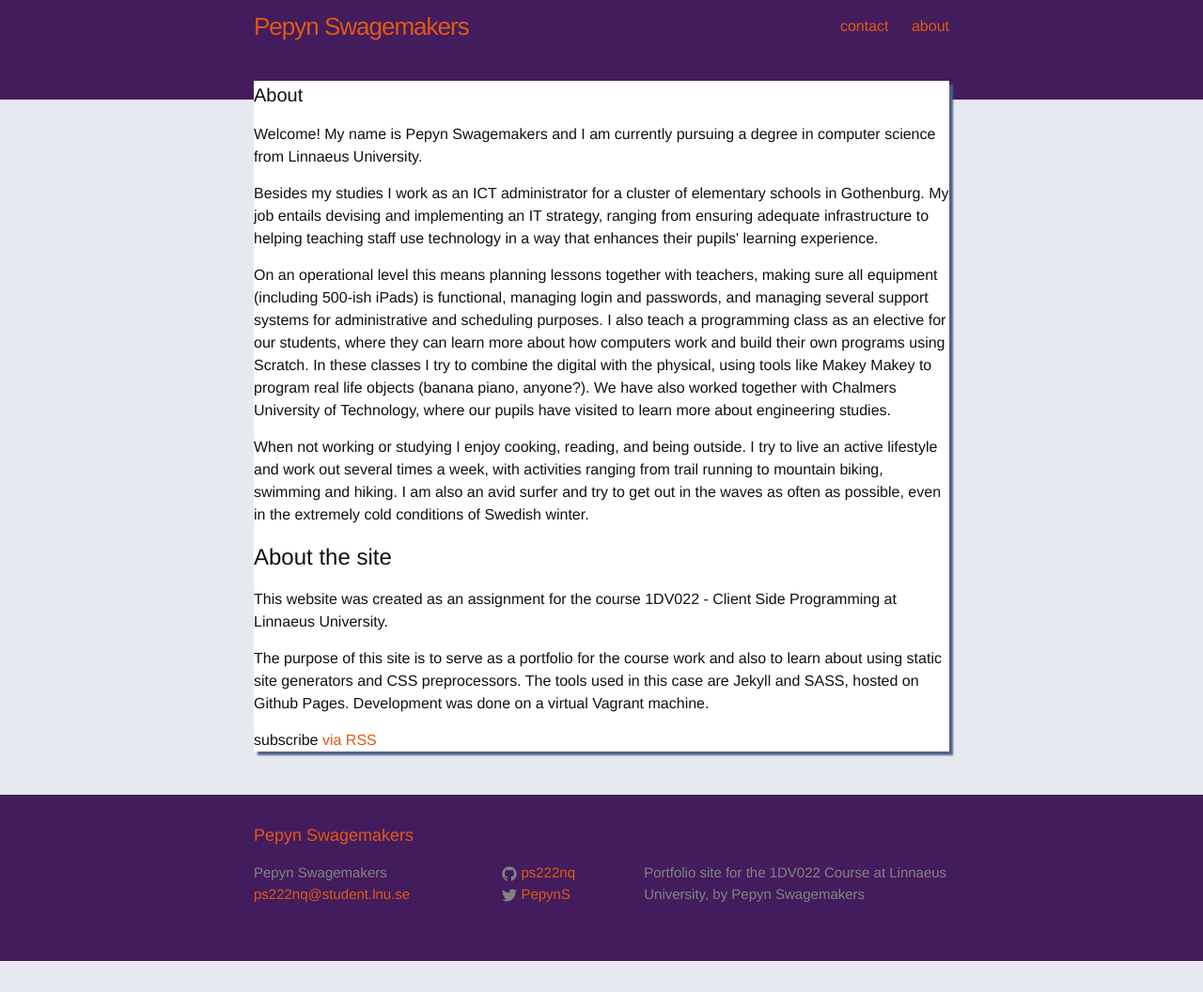
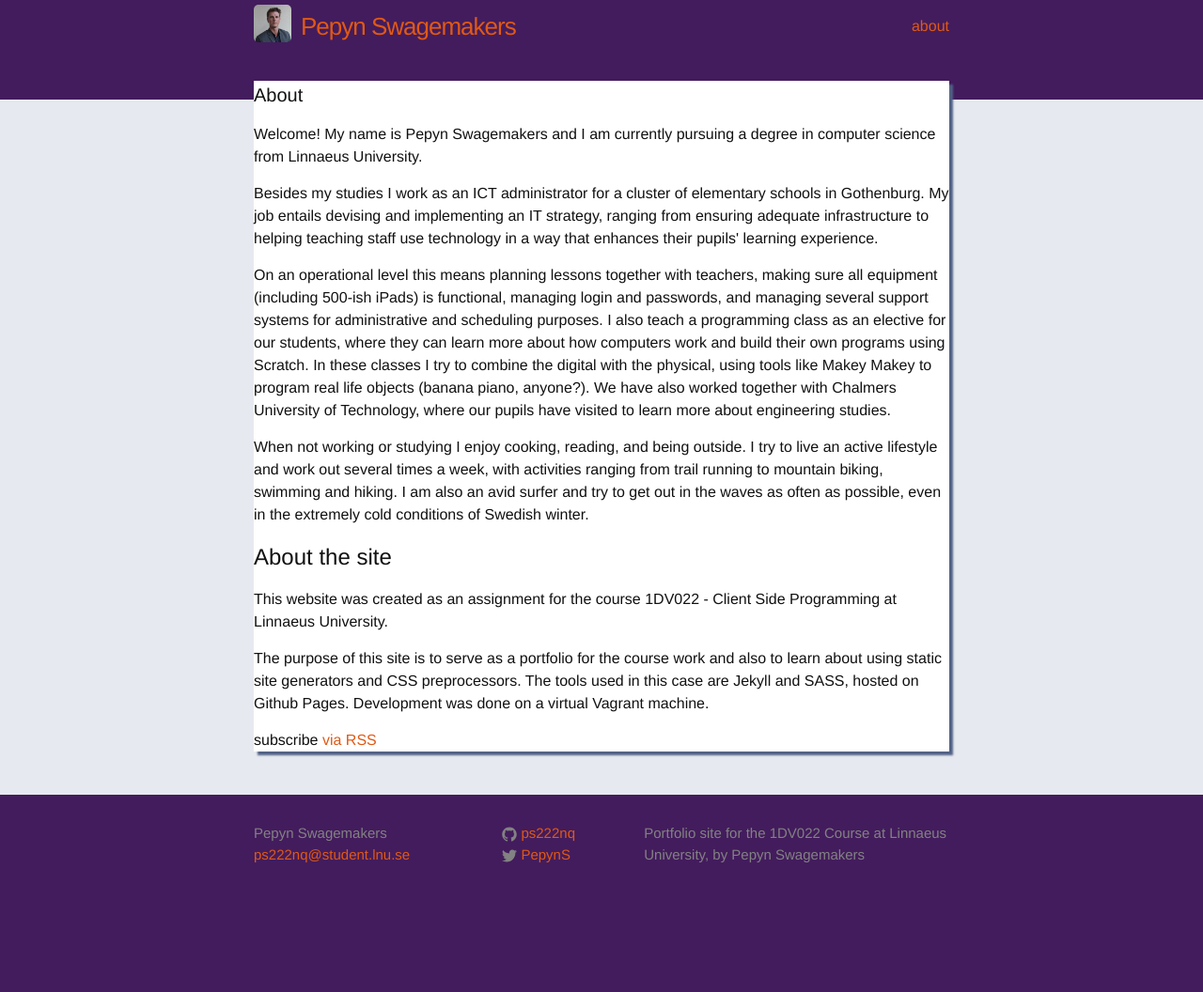
Before and after one commit to ps222nq/ps222nq.github.io, a Jekyll site: the page built from about/index.html, in a window 1280 px wide. Shown: the whole page at 94% size. Built offline with Jekyll 4.4.1, drawn with Linux system fonts in a browser that asks for light colours; before the commit the page ends 1023 px from its top, so only the background shows below that.

Commit message:
footer styling, minor changes in text

```diff
--- a/_includes/footer.html
+++ b/_includes/footer.html
@@ -1,9 +1,6 @@
 <footer class="site-footer">
 
   <div class="wrapper">
-
-    <h2 class="footer-heading">{{ site.title }}</h2>
-
     <div class="footer-col-wrapper">
       <div class="footer-col  footer-col-1">
         <ul class="contact-list">
--- a/_includes/head.html
+++ b/_includes/head.html
@@ -2,6 +2,11 @@
     <meta charset="utf-8">
     <meta name="viewport" content="width=device-width initial-scale=1" />
     <meta http-equiv="X-UA-Compatible" content="IE=edge">
+
+    <meta property="og:title" content= "{% if page.title %}{{ page.title }}{% else %}{{ site.title }}{% endif %}" />
+    <meta property="og:type" content="website" />
+    <meta property="og:url" content="{% if page.url %}{{ page.url }}{% else %}{{ site.url }}{% endif %}" />
+    <meta property="og:image" content="{{ "/src/img/pepyn.jpeg" | prepend: site.baseurl }}" />
 
     <title>{% if page.title %}{{ page.title }}{% else %}{{ site.title }}{% endif %}</title>
     <meta name="description" content="{{ site.description }}">
--- a/_includes/header.html
+++ b/_includes/header.html
@@ -2,6 +2,7 @@
 
   <div class="wrapper">
 
+    <img class="header-img" src="../img/pepyn.jpeg" alt="Pepyn Swagemakers">
     <a class="site-title" href="{{ site.baseurl }}/">{{ site.title }}</a>
     <nav class="site-nav">
       <a href="#" class="menu-icon">
--- a/_sass/_base.scss
+++ b/_sass/_base.scss
@@ -21,6 +21,8 @@ body {
     color: $text-color;
     background-color: $background-color;
     -webkit-text-size-adjust: 100%;
+    min-height: 100%;
+    margin-bottom: -200px;
 }
 
 
--- a/_sass/_layout.scss
+++ b/_sass/_layout.scss
@@ -9,6 +9,14 @@
 
     // Positioning context for the mobile navigation icon
     position: relative;
+
+    img {
+        float:left;
+        max-width: 40px;
+        max-height: 40px;
+        border-radius:5px;
+        margin: 5px 10px auto auto;
+    }
 }
 
 .site-title {
@@ -96,6 +104,7 @@
     border-top: 1px solid $grey-color-light;
     padding: $spacing-unit 0;
     background-color: $background2;
+    min-height:150px;
 }
 
 .footer-heading {
@@ -169,6 +178,12 @@
     background-image: linear-gradient(180deg, $background2, $background2 10%, $background2);
     background-size: 100% 50px;
     background-repeat: no-repeat;
+    min-height: 450px;
+}
+
+.page-content:after{
+    content: "";
+    display:block;
 }
 
 .page-heading {
```
Also changed, not shown: contact/index.html (deleted, +0 -14 lines), about/index.html (indentation only), img/pepyn.jpeg (added).
